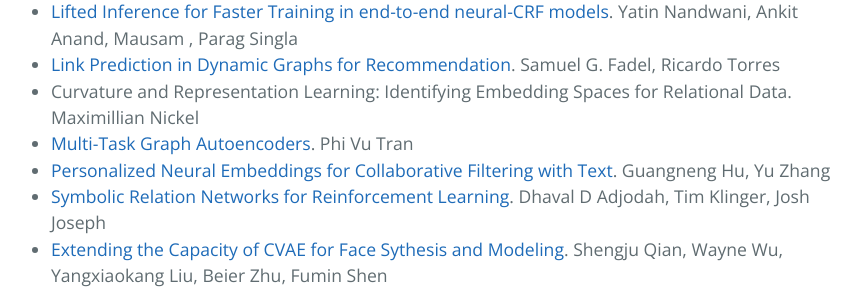
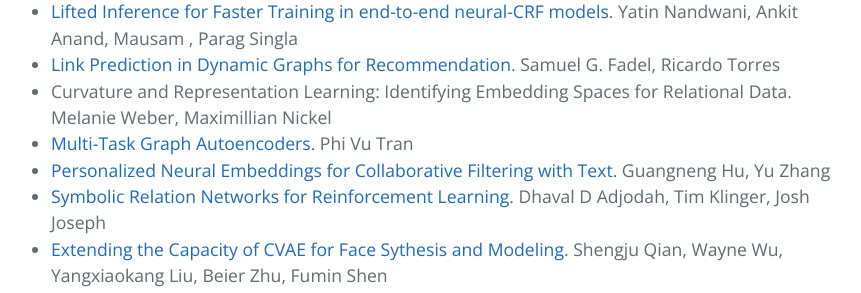
Before and after one commit to r2learning/r2learning.github.io, a Jekyll site: the page built from index.md, in a window 1280 px wide and 900 px high, scrolled down 4585 px. Shown: the part 181-474 px from the top of the window, without its empty margins (213-1074 px from the left). Built offline with Jekyll 4.4.1, drawn with Linux system fonts in a browser that asks for light colours.

Commit message:
Add Melanie's name to Max's paper

```diff
--- a/index.md
+++ b/index.md
@@ -129,7 +129,8 @@ All accepted papers will be included in one of the two poster presentation and l
 * [Semi-supervised learning for clusterable graph embeddings with NMF](https://priyeshv.github.io/R2L_SSNMF.pdf). Priyesh Vijayan, Anasua Mitra, Srinivasan Parthasarathy, Balaraman Ravindran
 * [Lifted Inference for Faster Training in end-to-end neural-CRF models](http://www.cse.iitd.ac.in/~mausam/papers/nipswork18.pdf). Yatin Nandwani, Ankit Anand, Mausam , Parag Singla
 * [Link Prediction in Dynamic Graphs for Recommendation](https://arxiv.org/pdf/1811.07174.pdf). Samuel G. Fadel, Ricardo Torres
-* Curvature and Representation Learning: Identifying Embedding Spaces for Relational Data. Maximillian Nickel
+* Curvature and Representation Learning: Identifying Embedding Spaces for Relational Data. Melanie Weber,
+Maximillian Nickel
 * [Multi-Task Graph Autoencoders](https://arxiv.org/pdf/1811.02798.pdf). Phi Vu Tran
 * [Personalized Neural Embeddings for Collaborative Filtering with Text](assets/papers/CameraReadySubmission 2.pdf). Guangneng Hu, Yu Zhang
 * [Symbolic Relation Networks for Reinforcement Learning](assets/papers/CameraReadySubmission 3.pdf). Dhaval D Adjodah, Tim Klinger, Josh Joseph
```
